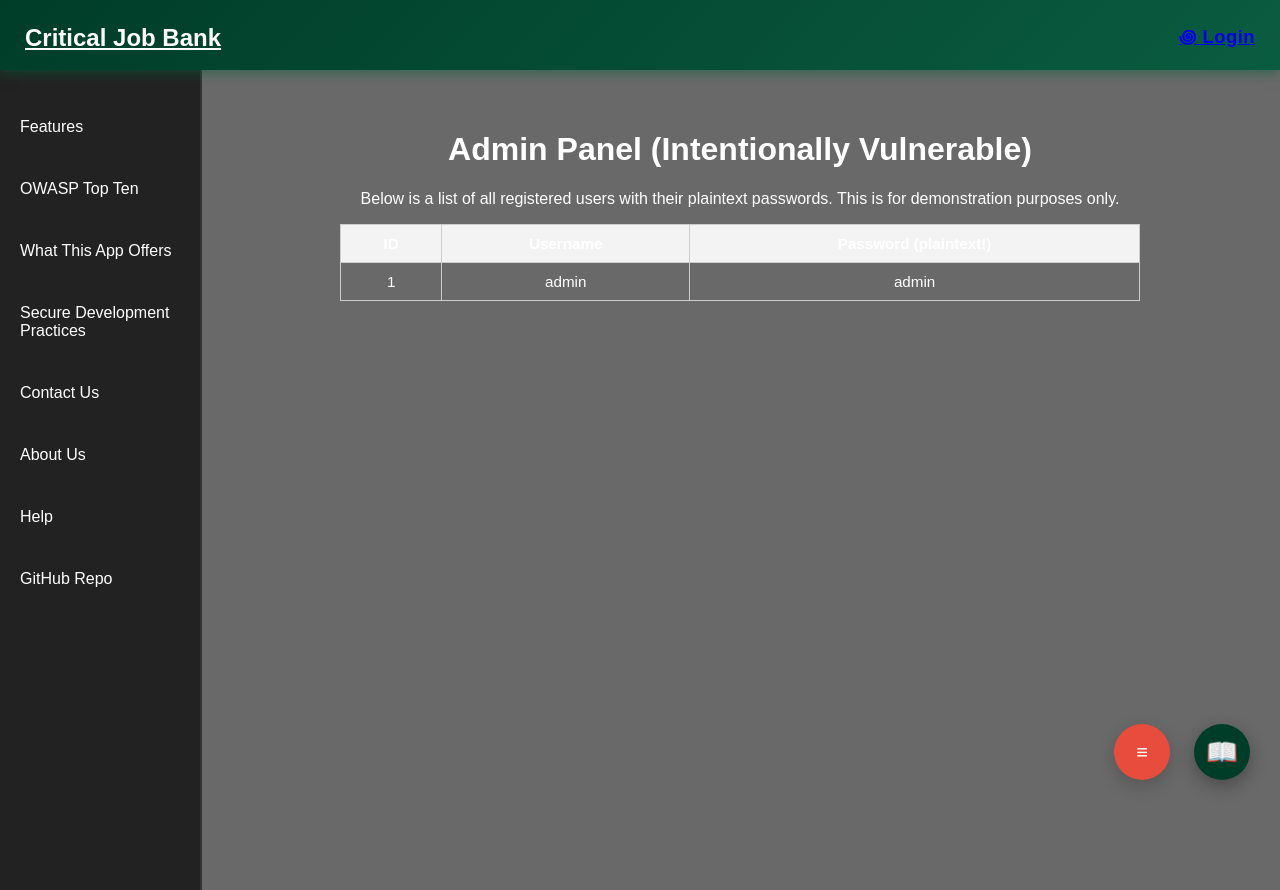
After one commit to NZShroomy/Vulnerable-Web-app, a Flask app: page /admin in a window 1280 px wide. The commit adds this page. Run offline with Flask 3, Linux system fonts and the light colour scheme; data comes from the database, SQL or seed files in the repository.

Commit message:
added admin page
Added some fixes for sidebar and header based on user state and added admin page for broken access control example and senstive data exposure

```diff
--- a/app.py
+++ b/app.py
@@ -72,6 +72,20 @@ def help():
 def settings():
     return render_template('Settings.html')
 
+@app.route('/admin')
+def admin_page():
+    import sqlite3
+    from CreateDB import DB_NAME
+
+    conn = sqlite3.connect(DB_NAME)
+    cursor = conn.cursor()
+
+    cursor.execute("SELECT id, username, password FROM users")
+    rows = cursor.fetchall()
+
+    conn.close()
+
+    return render_template("Adminpage.html", rows=rows)
 
 if __name__ == '__main__':
     app.run(debug=True)
--- a/static/attackbutton.js
+++ b/static/attackbutton.js
@@ -21,29 +21,17 @@ document.addEventListener("DOMContentLoaded", () => {
     sqli: {
       title: "SQL Injection",
       subtitle: "Inserting malicious SQL into database queries",
-      execute: `
-                SQL injection is performed by manipulating input fields
-                to include SQL commands that the database will execute.<br><br>
-                Example: <code>' OR '1'='1';--</code> to bypass login.
-            `,
-      consequences: `
-                • Dump the entire database<br>
-                • Modify or delete data<br>
-                • Bypass authentication
-            `,
-      prevention: `
-                • Use prepared statements<br>
-                • Never concatenate SQL strings<br>
-                • Validate all inputs
-            `
+      execute: "SQL injection is performed by manipulating input fields to include SQL commands that the database will execute.<br><br>Example: <code>' OR '1'='1';--</code> to bypass login and anything in the password field.",
+      consequences: "Dump the entire database<br> Modify or delete data<br>Bypass authentication",
+      prevention: "Use prepared statements<br> Never concatenate SQL strings<br>Validate all inputs"
     },
 
     auth: {
       title: "Broken User Authentication",
       subtitle: "Flaws in login and session handling",
-      execute: "For this vulnerability, attackers exploit weaknesses in the authentication process.<br> In this application we have no session management and no password policies or hashing so the password is stored in plain text.<br> An attacker could easily guess or brute-force passwords to gain unauthorized access.<br> ",
-      consequences: "The consequences of broken authentication include unauthorized access to user accounts, data breaches, and potential full system compromise.",
-      prevention: " Some methods for minimising Broken user Authentication include Strong sessions, hashing, multi-factor auth, Enforcing a strong password policy."
+      execute: "For this vulnerability, attackers exploit weaknesses in the authentication process.<br> In this application we have no password policies so passwords can be any length and insecure. <br> This allows brute force attacks to be more effective.",
+      consequences: "The consequences of broken authentication include unauthorized access to user accounts, data breaches, and a potential full system compromise.",
+      prevention: "To minimize broken authentication, implement strong session management via cookies, enforce multi-factor authentication, and require strong password policies."
     },
 
     xss: {
--- a/static/global.css
+++ b/static/global.css
@@ -1,7 +1,6 @@
 body {
     margin: 0;
     font-family: Arial, sans-serif;
-    /*background: url("/static/images/FutureBankGreen.png"); temporarily for visbility*/
     background: #696969;
     background-size: cover;
     color: white;
@@ -100,7 +99,7 @@ header.dark-mode {
 .header-account {
     position: relative;
     display: inline-block;
-    margin-left: auto; /* stays on the right */
+    margin-left: auto;
 }
 
 /* Dropdown panel */
@@ -172,10 +171,10 @@ header.dark-mode {
 /* MAIN CONTENT AREA */
 main {
     grid-area: main;
-    display: block; /* not grid, just a container */
+    display: block;
     text-align: center;
     padding: 20px;
-    overflow-y: visible;    /* remove scrolling on main */
+    overflow-y: visible;
     height: auto; /* lets page grow */
 }
 
@@ -212,7 +211,7 @@ main {
 .account-image {
     display: block;
     width: 100%;
-    height: 150px;                 /* REQUIRED */
+    height: 150px;
     background-size: cover;
     background-position: center;
     background-repeat: no-repeat;
@@ -580,7 +579,7 @@ main {
     font-size: 2.2rem;
     margin: 20px 0 15px; /* small gap below title */
     font-weight: 700;
-    color: #003d29; /* optional: match your color scheme */
+    color: #003d29;
 }
 
 /* ---------- Attack Grid ---------- */
@@ -692,7 +691,7 @@ color: #333;
     font-size: 2.2rem;
     margin: 20px 0 15px; /* small gap below title */
     font-weight: 700;
-    color: #003d29; /* optional: match your color scheme */
+    color: #003d29;
 }
 
 .settings-list {
@@ -717,3 +716,47 @@ color: #333;
 .settings-item .text {
     flex-grow: 1;
 }
+
+/* Center tables and style them nicely */
+.admin-table-container {
+    display: flex;
+    justify-content: center;
+    margin-top: 20px;
+}
+
+.admin-table-wrapper {
+    width: 80%;
+    max-width: 800px;
+}
+
+.admin-table-wrapper h1,
+.admin-table-wrapper p {
+    text-align: center;
+}
+
+.admin-table {
+    width: 100%;
+    border-collapse: collapse;
+    text-align: center;
+    margin-top: 10px;
+    font-size: 0.95rem;
+}
+
+.admin-table th,
+.admin-table td {
+    padding: 10px 12px;
+    border: 1px solid #ccc;
+}
+
+.admin-table th {
+    background-color: #f3f3f3;
+    font-weight: 600;
+}
+
+.admin-table tr:nth-child(even) {
+    background-color: #fafafa;
+}
+
+.admin-table tr:hover {
+    background-color: #f1f5f9;
+}
--- /dev/null
+++ b/templates/Adminpage.html
@@ -0,0 +1,31 @@
+{% extends "Base.html" %}
+
+{% block title %}Admin Panel{% endblock %}
+
+{% block content %}
+<div class="admin-table-container">
+    <div class="admin-table-wrapper">
+        <h1>Admin Panel (Intentionally Vulnerable)</h1>
+        <p>Below is a list of all registered users with their plaintext passwords. This is for demonstration purposes only.</p>
+
+        <table class="admin-table">
+            <thead>
+                <tr>
+                    <th>ID</th>
+                    <th>Username</th>
+                    <th>Password (plaintext!)</th>
+                </tr>
+            </thead>
+            <tbody>
+                {% for row in rows %}
+                <tr>
+                    <td>{{ row[0] }}</td>
+                    <td>{{ row[1] }}</td>
+                    <td>{{ row[2] }}</td>
+                </tr>
+                {% endfor %}
+            </tbody>
+        </table>
+    </div>
+</div>
+{% endblock %}
--- a/templates/Base.html
+++ b/templates/Base.html
@@ -22,14 +22,14 @@
         <div class="header-account-link">
           {% if current_user %}
           Kia Ora, {{ current_user }}
-          {% else %}
-          Kia Ora, Guest
-          {% endif %}
         </div>
         <div class="header-dropdown">
           <a href="{{ url_for('settings') }}">⚙ Settings</a>
           <a href="{{ url_for('login_bp.logout') }}">꩜ Logout</a>
         </div>
+        {% else %}
+          <a href="{{ url_for('login_bp.login') }}">꩜ Login</a>
+        {% endif %}
       </div>
       {% endblock %}
     </header>
@@ -37,14 +37,35 @@
     <nav class="sidebar">
       {% block sidebar %}
       <ul>
+
+        {% if current_user %}
+            <!-- LOGGED-IN SIDEBAR -->
             <li><a href="{{ url_for('my_accounts') }}">My Accounts</a></li>
             <li><a href="{{ url_for('my_cards') }}">My Cards</a></li>
             <li><a href="{{ url_for('transfer_bp.transfer_funds_page') }}">Transfer Funds</a></li>
             <li><a href="{{ url_for('my_insurance') }}">My Insurance</a></li>
             <li><a href="{{ url_for('attacks') }}">Attacks</a></li>
             <li><a href="#Tutorials" id="sidebarTutorials">Tutorials</a></li>
+
+            <!-- These two exist in BOTH menus but must link to real pages when logged in -->
             <li><a href="{{ url_for('aboutus') }}">About Us</a></li>
             <li><a href="{{ url_for('help') }}">Help</a></li>
+
+        {% else %}
+            <!-- PUBLIC (NOT LOGGED IN) SIDEBAR -->
+            <li><a href="#features">Features</a></li>
+            <li><a href="https://owasp.org/www-project-top-ten/" target="_blank">OWASP Top Ten</a></li>
+            <li><a href="#offers">What This App Offers</a></li>
+            <li><a href="#dev">Secure Development Practices</a></li>
+            <li><a href="#contact">Contact Us</a></li>
+
+            <!-- About Us and Help exist but scroll anchors (public version) -->
+            <li><a href="{{ url_for('aboutus') }}">About Us</a></li>
+            <li><a href="#help">Help</a></li>
+
+            <li><a href="https://github.com/NZShroomy/Vulnerable-Web-app" target="_blank">GitHub Repo</a></li>
+        {% endif %}
+
     </ul>
       {% endblock %}
     </nav>
```
Also changed, not shown: templates/Splash.html (+3 -17 lines). Lines whose indentation alone changed are shown as unchanged.
